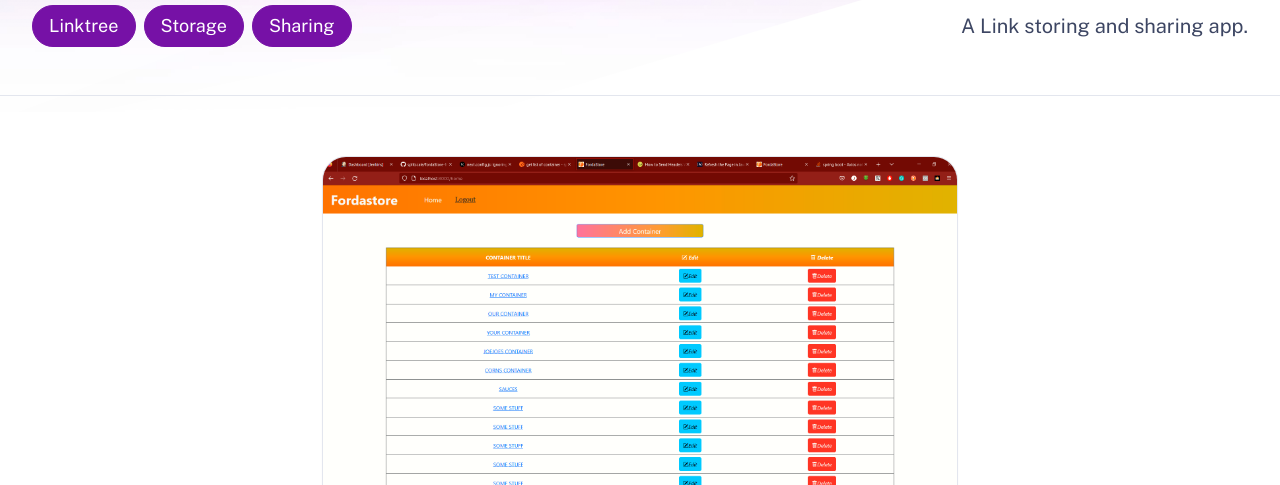
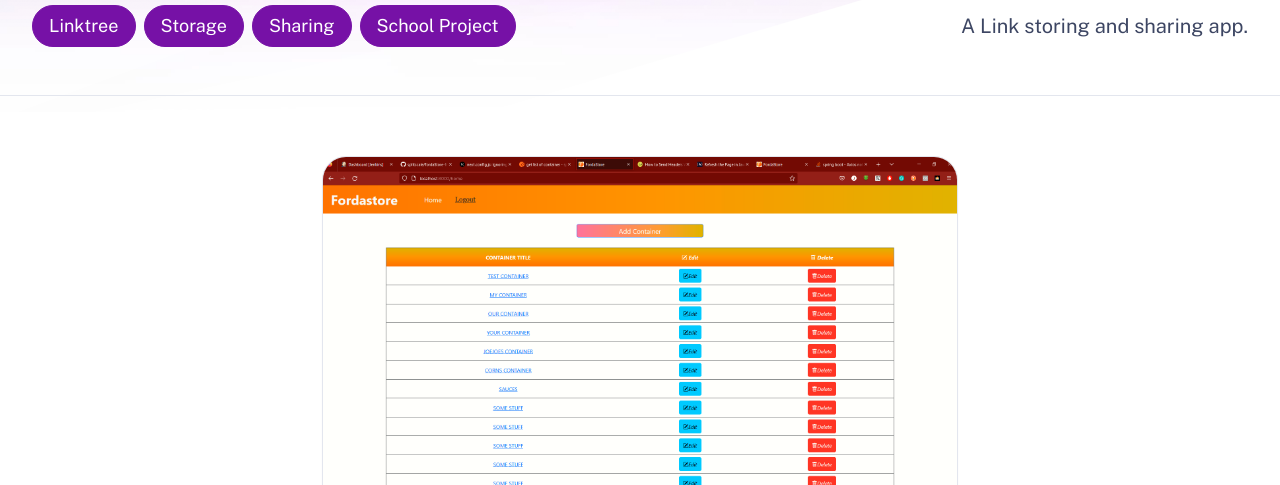
Before and after one commit to kasutu/devport, an Astro site: page /projects/fordastore in a window 1280 px wide. Shown: the part 315-800 px from the top of the page. Built offline with nearby package versions, Linux system fonts and the light colour scheme; Astro itself is replaced by a stand-in of ours.

Commit message:
updated content tags

```diff
--- a/src/content/projects/Fordastore.md
+++ b/src/content/projects/Fordastore.md
@@ -9,6 +9,7 @@ tags:
   - Linktree
   - Storage
   - Sharing
+  - School Project
 ---
 
 #### Fordastore - An online link storing app.
--- a/src/content/projects/Localprice.md
+++ b/src/content/projects/Localprice.md
@@ -8,6 +8,7 @@ description: |
 tags:
   - Marketplace
   - Mobile App
+  - School Project
 ---
 
 #### localprice - An ecommerce app.
--- a/src/content/projects/Reems.md
+++ b/src/content/projects/Reems.md
@@ -8,6 +8,7 @@ description: |
 tags:
   - Manager
   - Real estate
+  - School Project
 ---
 
 #### Reems - Manage real estate and the environment.
--- a/src/content/projects/Ridesafe.md
+++ b/src/content/projects/Ridesafe.md
@@ -9,6 +9,7 @@ tags:
   - IoT
   - Bluetooth
   - Mobile app
+  - Startup
 ---
 
 #### RideSafe: Your smart helmet companion
--- a/src/content/projects/UniHub.md
+++ b/src/content/projects/UniHub.md
@@ -8,6 +8,7 @@ description: |
 tags:
   - Marketplace
   - In-campus
+  - Startup
 ---
 
 #### UniHub - your student marketplace!
```
